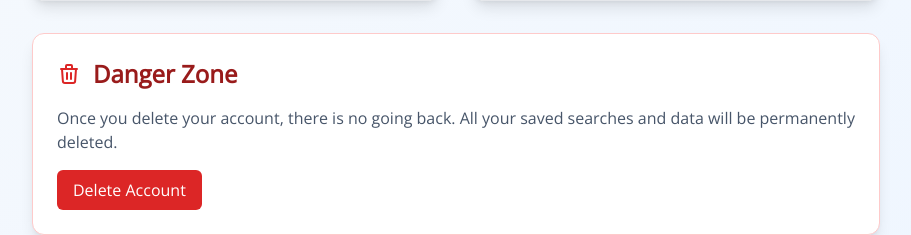
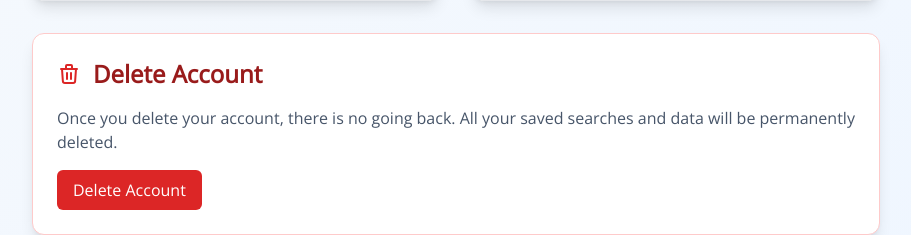
Before and after one commit to Frameit12/jobs_scraper, a Flask app: page /settings in a window 1280 px wide. Shown: the part 579-814 px from the top of the page, without its empty margins (184-1095 px from the left). Run offline with Flask 3, Linux system fonts and the light colour scheme; the visitor is signed in with stand-in values (Sample User, id 1); data comes from the database, SQL or seed files in the repository; parts of the project's set-up code (start-up, migrations or seed data) failed here and were passed over; some libraries are stand-ins or nearby versions.

Commit message:
Update settings.html

```diff
--- a/templates/settings.html
+++ b/templates/settings.html
@@ -171,7 +171,7 @@
                 <svg class="w-6 h-6 mr-3 text-red-600" fill="none" stroke="currentColor" viewBox="0 0 24 24">
                     <path stroke-linecap="round" stroke-linejoin="round" stroke-width="2" d="M19 7l-.867 12.142A2 2 0 0116.138 21H7.862a2 2 0 01-1.995-1.858L5 7m5 4v6m4-6v6m1-10V4a1 1 0 00-1-1h-4a1 1 0 00-1 1v3M4 7h16"></path>
                 </svg>
-                Danger Zone
+                Delete Account
             </h2>
             <p class="text-slate-600 mb-4">
                 Once you delete your account, there is no going back. All your saved searches and data will be permanently deleted.
```
